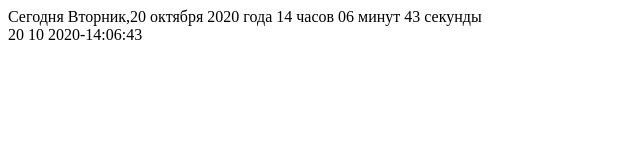
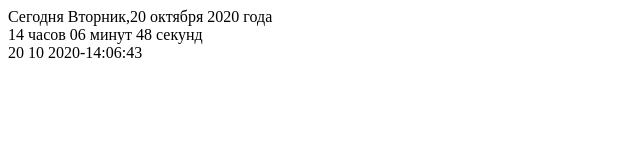
Before and after one commit to AlexKuv/DifficultTasks, a plain HTML site: page index.html in a window 1280 px wide. Shown: the whole page, without its empty margins (0-640 px from the left). Drawn offline with Linux system fonts and the light colour scheme.

Commit message:
Выполнил усложненное ДЗ к 9-у уроку

```diff
--- a/index.html
+++ b/index.html
@@ -5,11 +5,15 @@
   <meta name="viewport" content="width=device-width, initial-scale=1.0">
   <title>Document</title>
   <link rel="stylesheet" href="css/style.css">
-  <script src="script/script.js"></script>
+
 </head>
 <body>
 
+<div class="data"></div>
+<div class="clock"> </div>
 
 
+
+<script src="script/script.js"></script>
 </body>
 </html>
--- a/script/script.js
+++ b/script/script.js
@@ -36,7 +36,10 @@ getWeekDay();
       case 11: s="декабря"; break;
     }
     let result1=d+" "+s+" "+y;
-    document.write('Сегодня ' + getWeekDay() + ','+ result1 + ' года ' + ' ');
+
+    document.querySelector('.data')
+    .innerHTML='Сегодня ' + getWeekDay() + ','+ result1 + ' года ' + ' ';
+
 
     }
 aDate();
@@ -57,12 +60,13 @@ let declOfNum = function(number, words) {
     m+''+ declOfNum(m,[' минута ', ' минуты ', ' минут '])+
     s+''+declOfNum(s,[' секунда', ' секунды', ' секунд']) + '<br>';
 
-    document.write(resultTime);
+    document.querySelector('.clock').innerHTML=resultTime;
 
     };
 
+
+    setInterval(timeA,1000);
     timeA();
-
 
 
 //Б)
```
